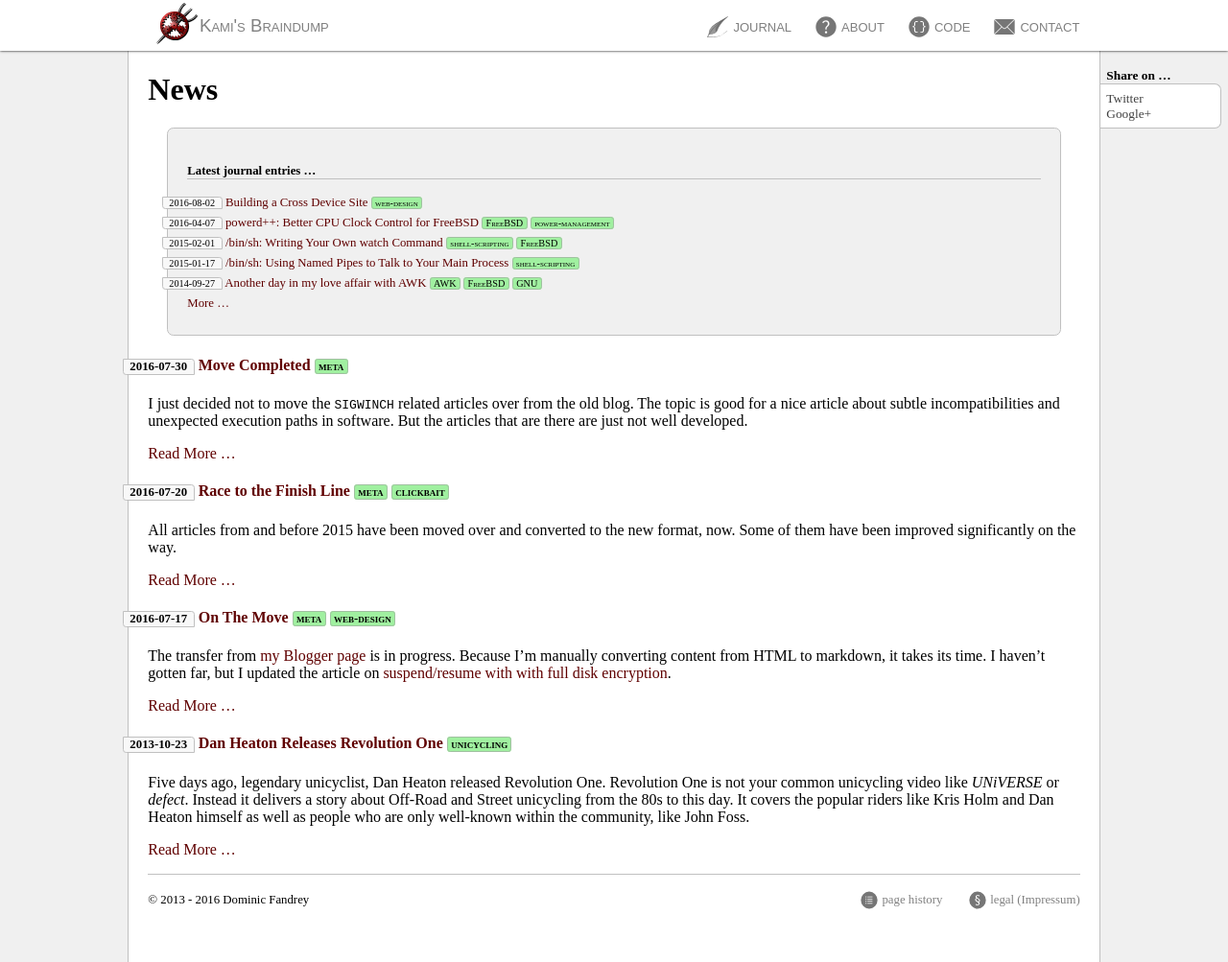
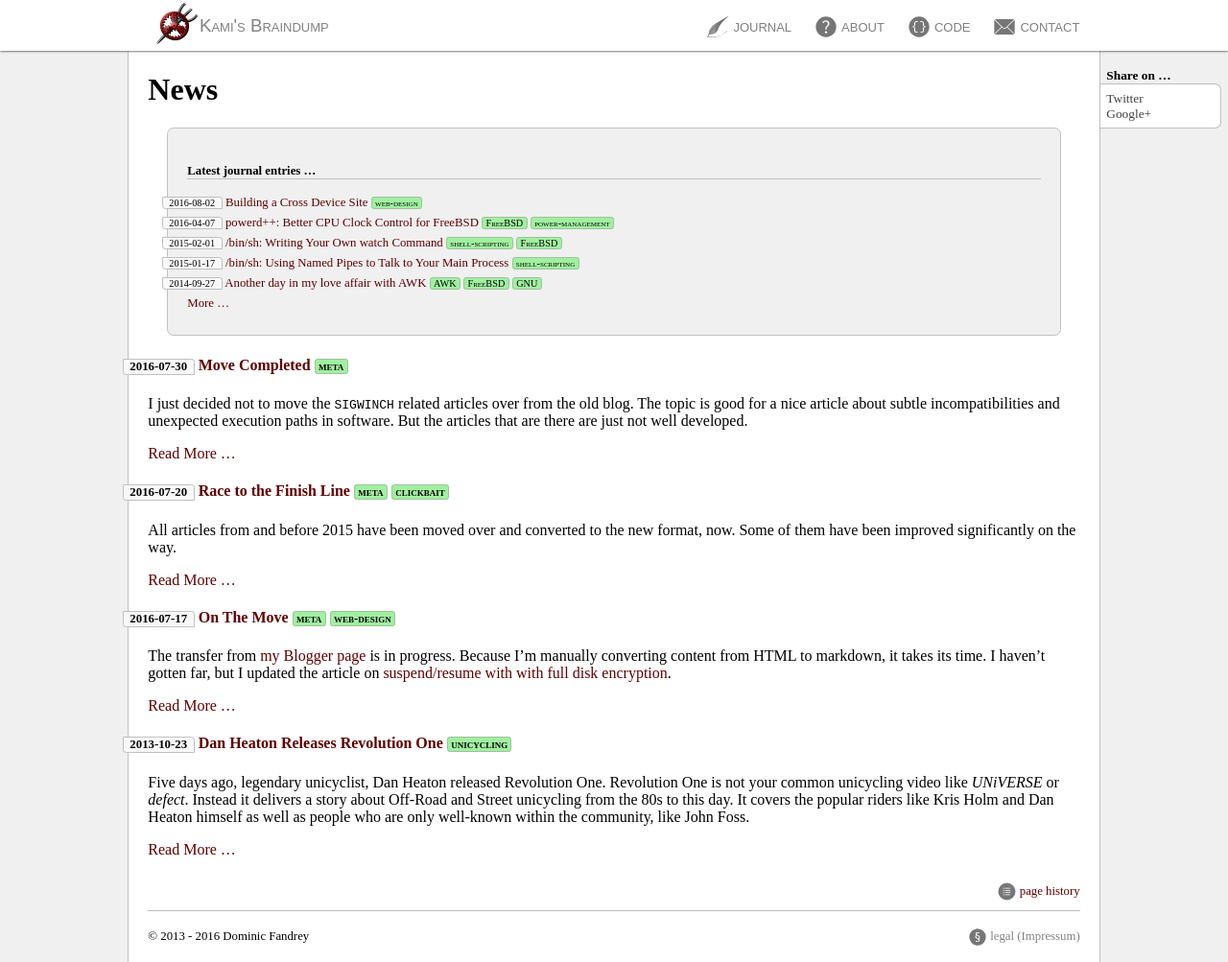
Before and after one commit to lonkamikaze/lonkamikaze.github.io, a Jekyll site: the page built from index.md, in a window 1280 px wide and 1003 px high. Shown: the whole window at 96% size. Built offline with Jekyll 4.4.1, drawn with Linux system fonts in a browser that asks for light colours.

Commit message:
Move page history link into content area

```diff
--- a/_layouts/default.html
+++ b/_layouts/default.html
@@ -38,13 +38,15 @@
 				<div class="update">{{ page.update | date: "%F" }}</div>
 				{% include tags.html tags=page.tags %}
 				{{ content }}
-				<div class="author">{{ page.author }}</div>
+				<ul>
+					<li class="author">{{ page.author }}</li>
+					<li><a href="{{ site.history }}/{{ page.path }}">
+						<img src="/img/history.svg" alg="icon" />page history
+					</a></li>
+				</ul>
 			</div>
 			<ul id="footer">
 				<li>© {{ site.copy }}</li>
-				<li><a href="{{ site.history }}/{{ page.path }}">
-					<img src="/img/history.svg" alg="icon" />page history
-				</a></li>
 				<li><a href="/legal">
 					<img src="/img/legal.svg" alt="icon" />legal (Impressum)
 				</a></li>
--- a/css/main.css
+++ b/css/main.css
@@ -255,6 +255,37 @@ body {
 	border:              0pt none;
 }
 
+#content ul:last-child {
+	margin:              0pt;
+	padding:             0pt;
+	list-style-type:     none;
+	text-align:          right;
+}
+
+#content ul:last-child li {
+	display:             inline-block;
+	font-size:           80%;
+}
+
+#content ul:last-child li:first-child {
+	float:               left;
+}
+
+#content ul:last-child a img {
+	width:               20pt;
+	height:              20pt;
+	display:             inline-block;
+	vertical-align:      middle;
+	opacity:             .666;
+	margin:              0pt;
+	padding:             0pt;
+	border:              0pt none;
+}
+
+#content ul:last-child a:hover img {
+	opacity:             1;
+}
+
 #tagspage > * {
 	display:             none;
 }
@@ -322,17 +353,16 @@ body {
 	margin-top:          -10pt;
 }
 
-.author {
-	margin-top:          10pt;
-	text-align:          right;
-}
-
 .update:before {
 	content:             "Latest update: "
 }
 
 .author:before {
 	content:             "Written by: "
+}
+
+.author:empty:before {
+	content:             "";
 }
 
 .tag {
```
